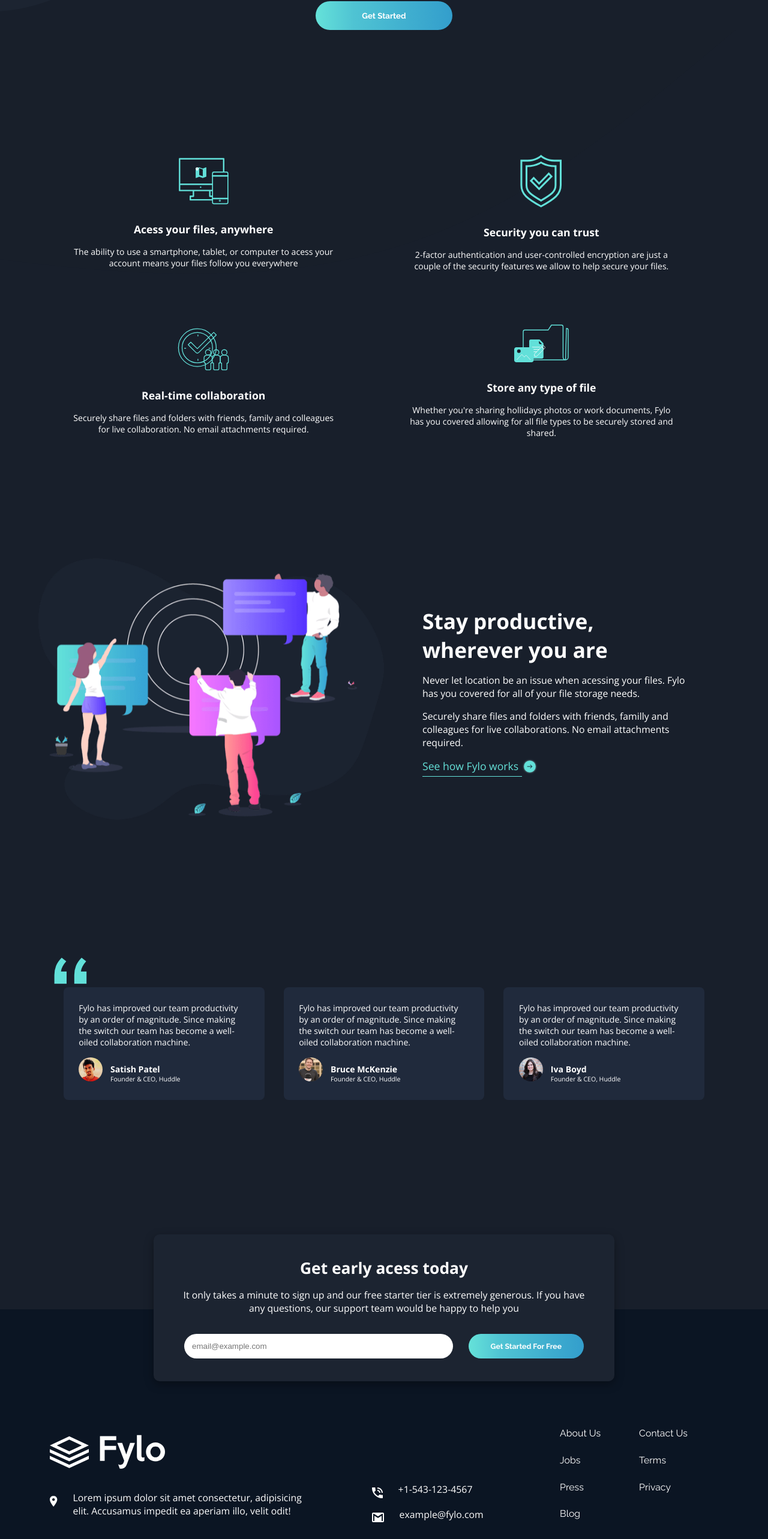
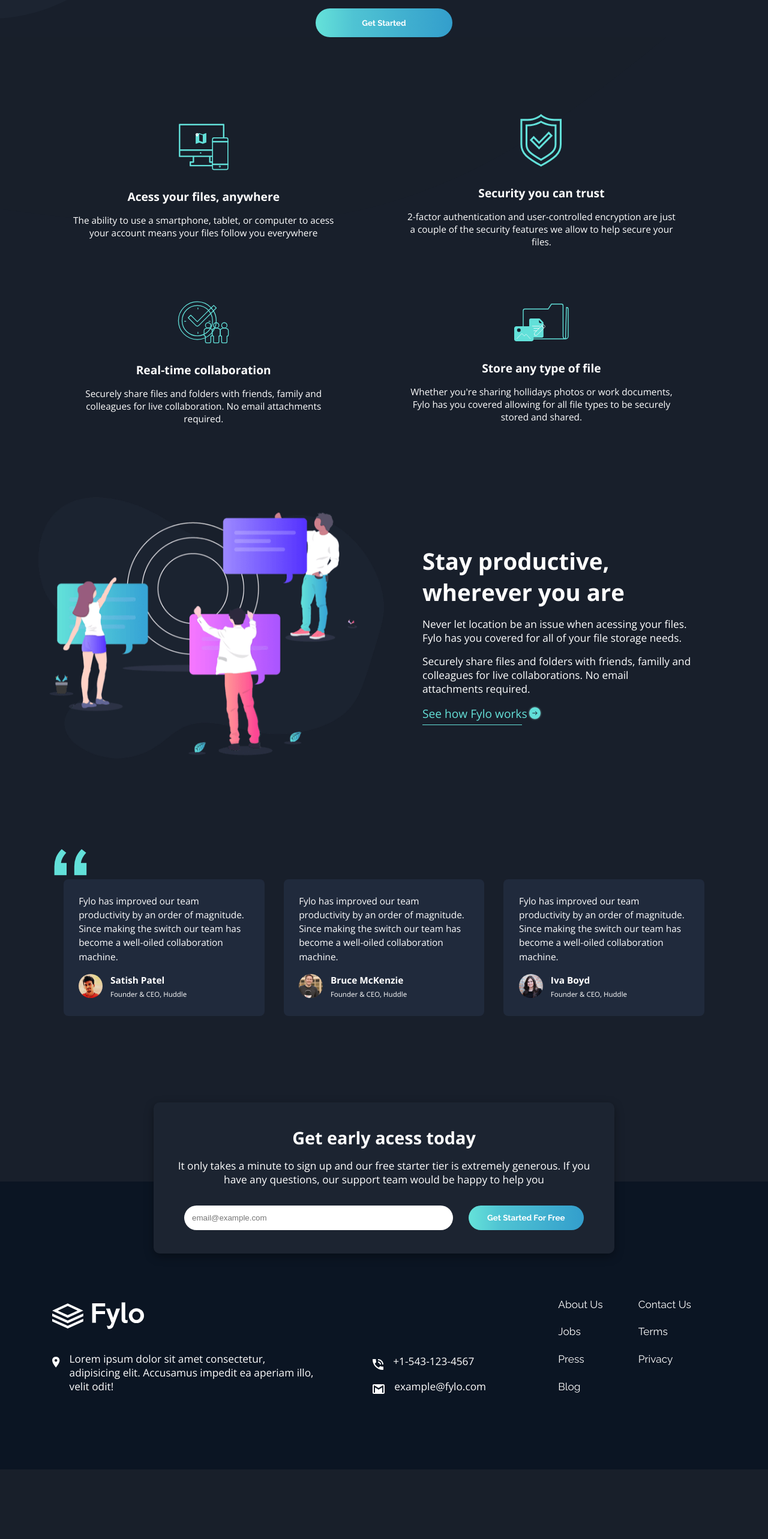
Before and after one commit to matheush9/fylo-dark-page, a Next.js app: page / in a window 1280 px wide. Shown: the part 868-3434 px from the top of the page at 60% size. After the commit the page ends 3318 px from the top, so only its background shows below. Built offline with nearby package versions, Linux system fonts and the light colour scheme.

Commit message:
melhorando o posicionamento e tamanho geral

```diff
--- a/src/components/Footer/footer.module.scss
+++ b/src/components/Footer/footer.module.scss
@@ -11,7 +11,7 @@
     align-items: center;
 
     * {
-      margin-right: 1vw;
+      margin-right: 1vh;
       margin-top: 1vh;
     }
 
@@ -19,7 +19,7 @@
       .logo {
         .logoIcon {
           img {
-            width: 15vw;
+            width: 12vw;
             margin-bottom: 2vh;
           }
         }
--- a/src/components/Items/items.module.scss
+++ b/src/components/Items/items.module.scss
@@ -1,7 +1,7 @@
 @import "/src/styles/cores.scss";
 
 .component {
-  margin: 20vh 0;
+  margin: 10vh 0;
 
   .items {
     display: flex;
--- a/src/components/Testemonials/testemonials.module.scss
+++ b/src/components/Testemonials/testemonials.module.scss
@@ -1,7 +1,7 @@
 @import "/src/styles/cores.scss";
 
 .component {
-  margin: 20vh 2vw;
+  margin: 10vh 2vw;
   padding: 5vw;
 
   .quote {
@@ -19,6 +19,7 @@
       padding: 2vw;
       margin: 0 2vh;
       border-radius: 8px;
+      line-height: 1.2rem;
 
       p {
         font-size: 0.8rem;
@@ -26,7 +27,7 @@
 
       .founder {
         margin-left: 1vw;
-        margin-top: 3vh;
+        margin-top: 2vh;
         :first-child {
           font-weight: bold;
         }
--- a/src/components/Topbar/topbar.module.scss
+++ b/src/components/Topbar/topbar.module.scss
@@ -9,7 +9,7 @@
 
   .logo {
     img {
-      width: 15vw;
+      width: 12vw;
     }
   }
   .navbar {
--- a/src/styles/globals.scss
+++ b/src/styles/globals.scss
@@ -57,7 +57,7 @@ button {
 
 @media (min-width: 1080px) {
   html {
-    font-size: 110%;
+    font-size: 120%;
   }
 }
 
```
